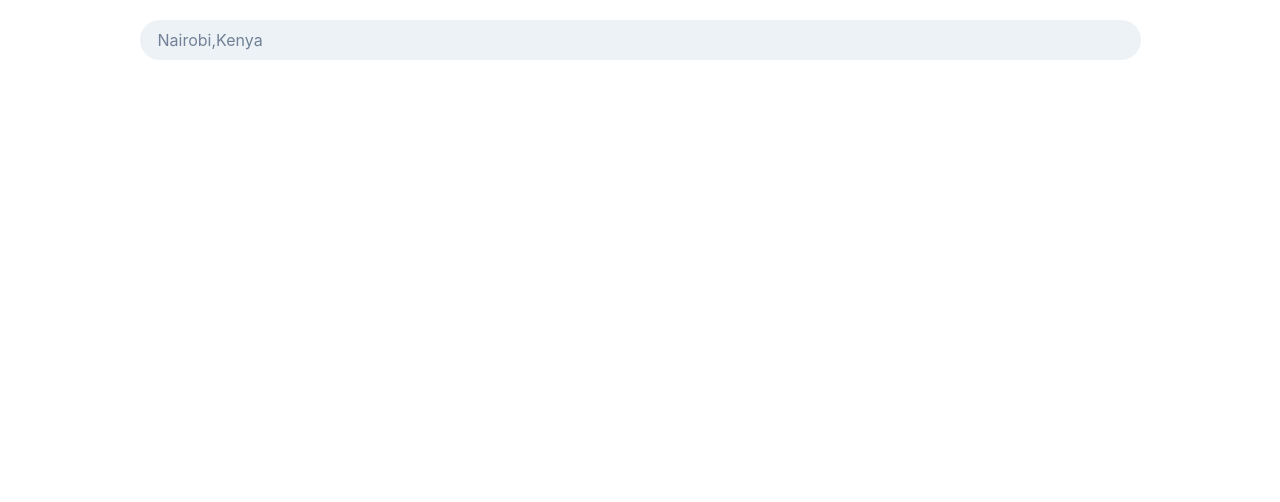
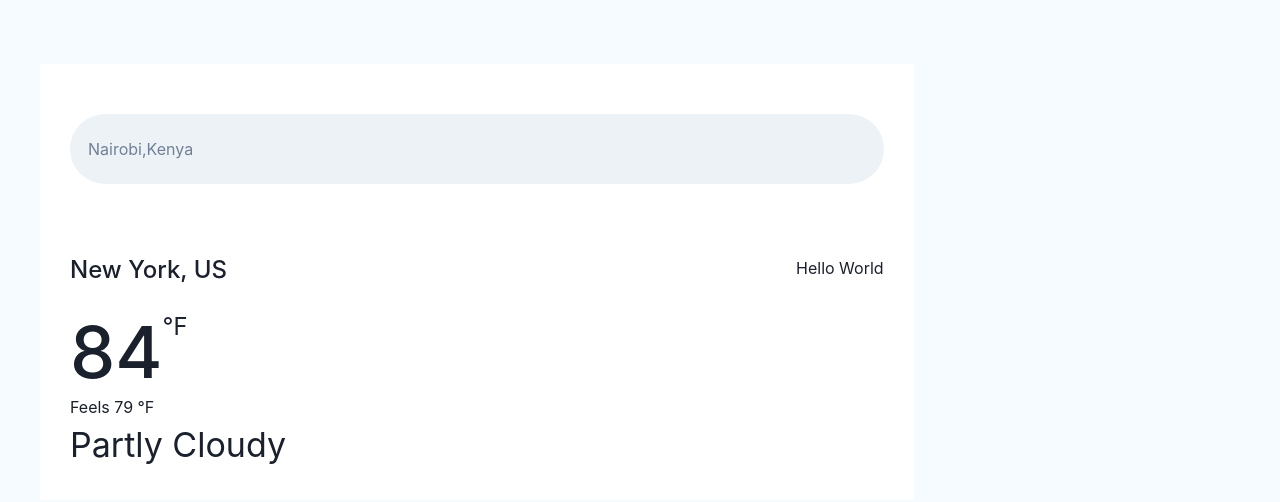
Before and after one commit to asiimwe-a/mentorship-weather-app, a React (Vite) app: page / in a window 1280 px wide. Shown: the top 502 px of the page. Built offline with nearby package versions, Linux system fonts and the light colour scheme.

Commit message:
feat: Add temperature section design

```diff
--- a/src/App.tsx
+++ b/src/App.tsx
@@ -1,14 +1,11 @@
 import * as React from "react";
-import { Box, Text } from "@chakra-ui/layout";
-import Searchbar from "./components/InputField/input";
+import { Box } from "@chakra-ui/layout";
+import WeatherChart from "./components/WeatherChart";
 
 const App: React.FC = () => {
   return (
-    <Box backgroundColor="white">
-      <Searchbar setSearch={function (value: React.SetStateAction<string | undefined>): void {
-        throw new Error("Function not implemented.");
-      } }  />
-
+    <Box bg="#f5fbff" h="100vh" p={4}>
+      <WeatherChart />
     </Box>
   );
 };
--- a/src/components/InputField/input.tsx
+++ b/src/components/InputField/input.tsx
@@ -1,6 +1,5 @@
-
-import { Dispatch, SetStateAction, useEffect, useState } from "react"
-import { Box, Center, Input} from '@chakra-ui/react'
+import { Dispatch, SetStateAction, useEffect, useState } from "react";
+import { Box, Center, Input } from "@chakra-ui/react";
 
 export default function Searchbar(search: {
   setSearch: Dispatch<SetStateAction<string | undefined>>;
@@ -24,18 +23,21 @@ export default function Searchbar(search: {
   return (
     <Box>
       <Center>
-          <Input placeholder='Nairobi,Kenya'
-          variant='filled'
-          focusBorderColor='blue.300'
-          htmlSize={90}
-          width='auto'
+        <Input
+          placeholder="Nairobi,Kenya"
+          variant="filled"
+          focusBorderColor="blue.300"
+          htmlSize={180}
+          width="100%"
+          h="70px"
           borderRadius={36}
           marginTop={5}
           onChange={(e) => setInput(e.target.value)}
           onFocus={(e) => {
             e.target.value = "";
           }}
- /></Center>
+        />
+      </Center>
     </Box>
   );
 }
--- a/src/components/WeatherChart/index.tsx
+++ b/src/components/WeatherChart/index.tsx
@@ -1,7 +1,37 @@
 import * as React from "react";
+import { Box, Flex, Text, Heading } from "@chakra-ui/layout";
+import Searchbar from "../InputField/input";
 
 const WeatherChart: React.FC = () => {
-  return <div>WeatherChart</div>;
+  return (
+    <Flex w="70%" bg="#ffffff" m="48px 0px 0px 24px" flexDir="column" p="30px">
+      <Searchbar
+        setSearch={function (
+          value: React.SetStateAction<string | undefined>
+        ): void {
+          throw new Error("Function not implemented.");
+        }}
+      />
+      <Flex justifyContent="space-between" mt="72px">
+        <Box>
+          <Heading fontSize="24px" fontWeight={500}>
+            New York, US
+          </Heading>
+          <Flex mt="24px">
+            <Heading fontSize="72px" fontWeight={500}>
+              84
+            </Heading>
+            <Text fontSize="24px">&#8457;</Text>
+          </Flex>
+          <Text>Feels 79 &#8457; </Text>
+          <Text fontSize="34px">Partly Cloudy</Text>
+        </Box>
+        <Box>
+          <Text>Hello World</Text>
+        </Box>
+      </Flex>
+    </Flex>
+  );
 };
 
 export default WeatherChart;
```
Lines whose indentation alone changed are shown as unchanged.
